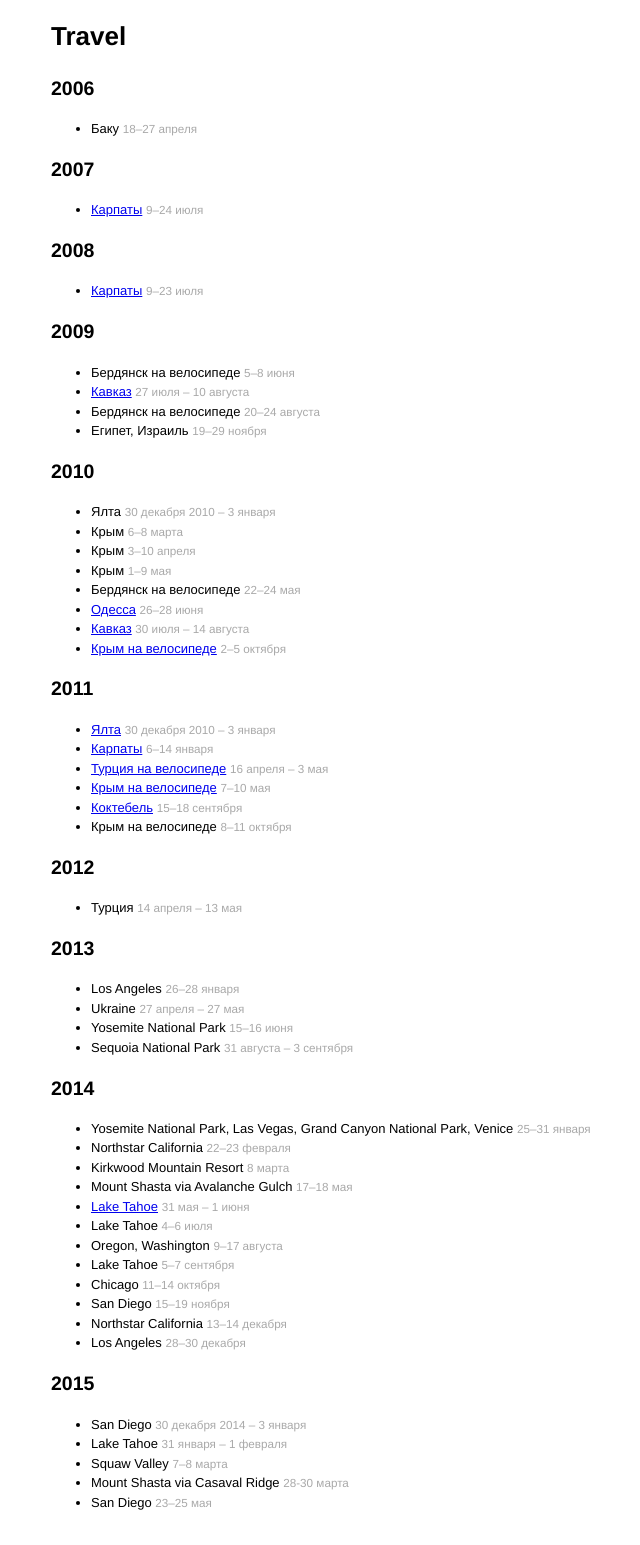
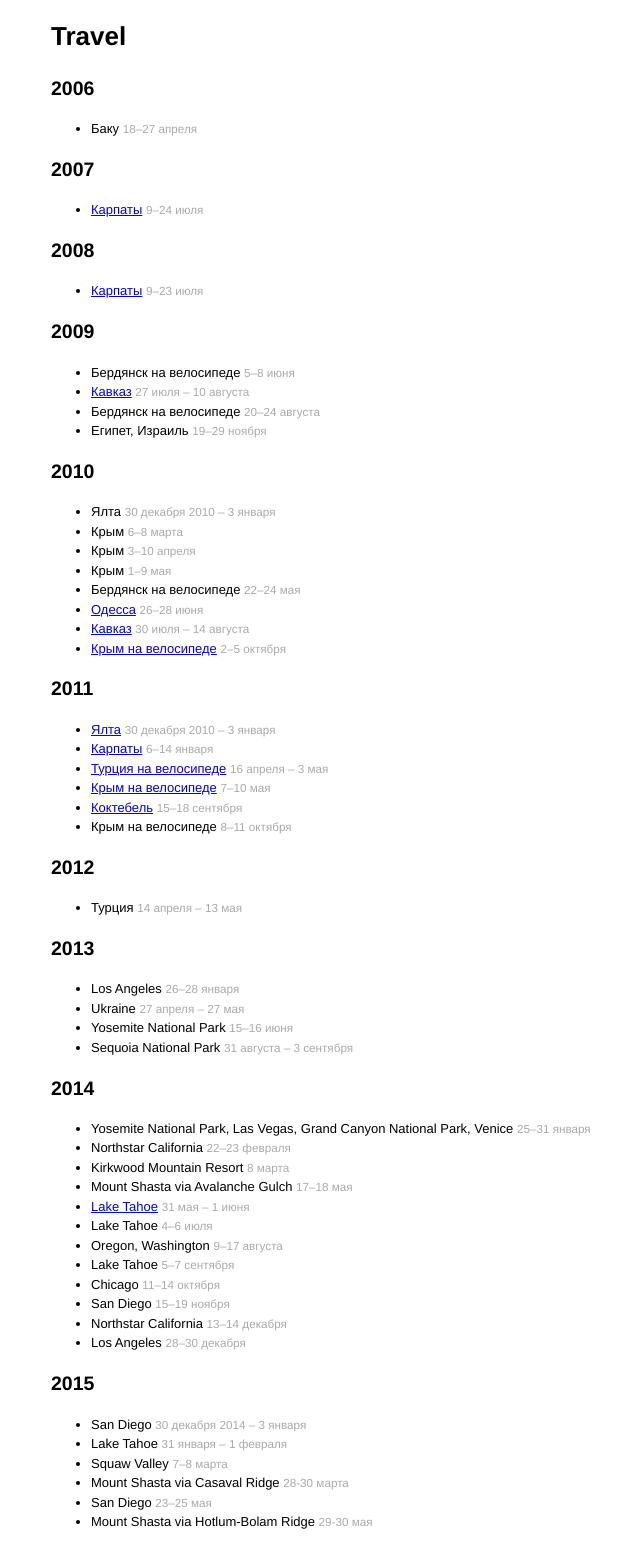
Before and after one commit to denis/denis.github.com, a Jekyll site: the page built from travel.md, in a window 1280 px wide. Shown: the whole page, without its empty margins (189-829 px from the left). Built offline with Jekyll 4.4.1, drawn with Linux system fonts in a browser that asks for light colours; comment, search, counter and statistics services are not loaded.

Commit message:
Add Mount Shasta 2015

```diff
--- a/travel.md
+++ b/travel.md
@@ -78,3 +78,4 @@ css: travel
 - Squaw Valley <small>7–8 марта</small>
 - Mount Shasta via Casaval Ridge <small>28-30 марта</small>
 - San Diego <small>23–25 мая</small>
+- Mount Shasta via Hotlum-Bolam Ridge <small>29-30 мая</small>
```
